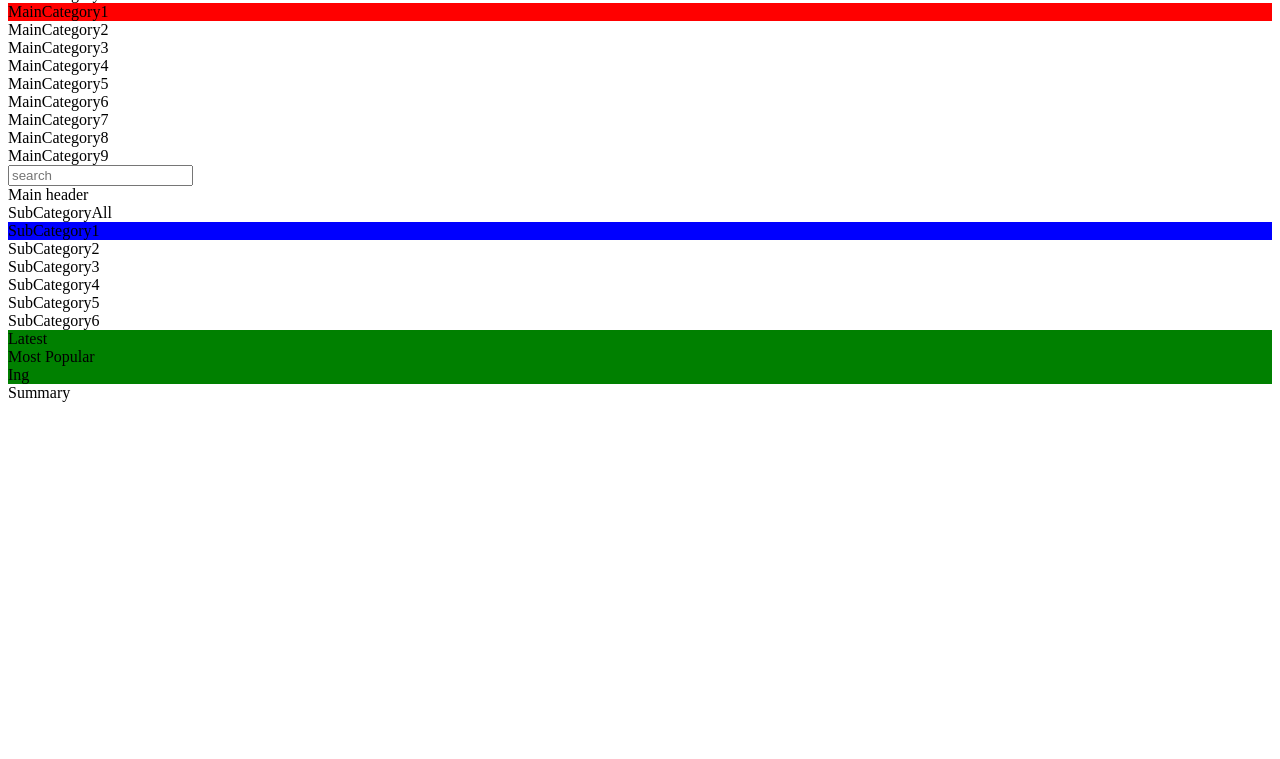
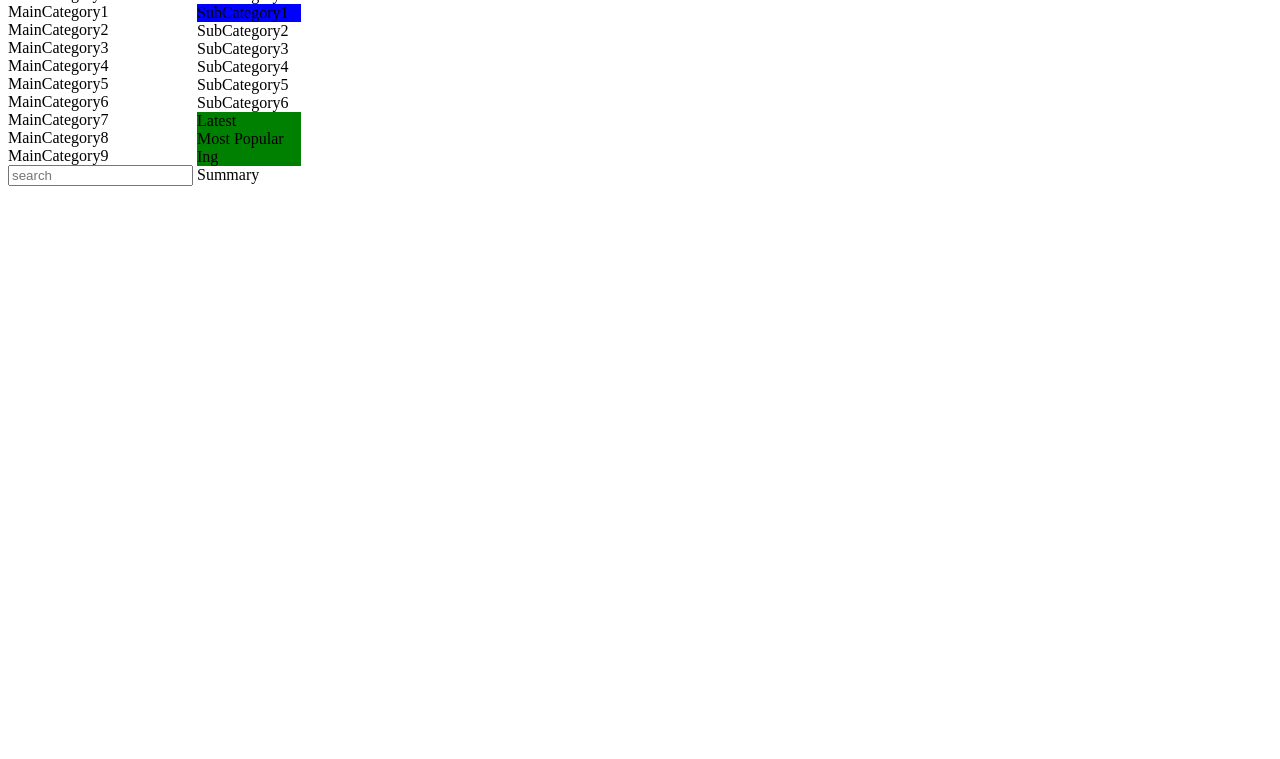
Before and after one commit to jungcome7/MoonCrystalPwr, a website built with webpack: page client/public/index.html in a window 1280 px wide. Shown: the part 41-800 px from the top of the page. Built offline with nearby package versions, Linux system fonts and the light colour scheme.

Commit message:
create MainPage

```diff
--- /dev/null
+++ b/client/src/component/Content/Content.js
@@ -0,0 +1,9 @@
+import template from './template';
+import './Content.scss';
+
+function Content() {
+  const contentContainer = document.querySelector('.content-container');
+  contentContainer.innerHTML = template;
+}
+
+export default Content;
--- /dev/null
+++ b/client/src/component/Content/index.js
@@ -0,0 +1 @@
+export { default as Content } from './Content';
--- a/client/src/component/Header/Header.js
+++ b/client/src/component/Header/Header.js
@@ -2,9 +2,8 @@ import template from './template';
 import './Header.scss';
 
 function Header() {
-  const header = document.createElement('div');
-  header.innerHTML = template;
-  document.body.appendChild(header);
+  const headerContainer = document.querySelector('.header-container');
+  headerContainer.innerHTML = template;
 }
 
 export default Header;
--- a/client/src/component/Main/Main.js
+++ /dev/null
@@ -1,10 +0,0 @@
-import template from './template';
-import './Main.scss';
-
-function Main() {
-  const main = document.createElement('div');
-  main.innerHTML = template;
-  document.body.appendChild(main);
-}
-
-export default Main;
--- a/client/src/component/Main/index.js
+++ /dev/null
@@ -1 +0,0 @@
-export { default as Main } from './Main';
--- a/client/src/component/SideBar/SideBar.js
+++ b/client/src/component/SideBar/SideBar.js
@@ -2,7 +2,8 @@ import template from './template';
 import './SideBar.scss';
 
 function SideBar() {
-  document.body.innerHTML = template;
+    const sidebarContainer = document.querySelector('.sidebar-container');
+    sidebarContainer.innerHTML = template;
 }
 
 export default SideBar;
--- a/client/src/component/SideBar/SideBar.scss
+++ b/client/src/component/SideBar/SideBar.scss
@@ -1,3 +1,3 @@
-.main-category-1 {
-    background-color: red;
+.sidebar {
+    width:30%;
 }
--- a/client/src/index.js
+++ b/client/src/index.js
@@ -1,28 +1,8 @@
-// const { SideBar } = require('./component/SideBar');
-import { SideBar } from './component/SideBar';
-import { Header } from './component/Header';
-import { Main } from './component/Main';
+import { MainPage } from './page/MainPage';
 
 const app = document.querySelector('#App');
 
-new SideBar();
-new Header();
-new Main();
-
-
-
-
-
-
-
-
-
-
-
-
-
-
-
+new MainPage(app);
 
 // app.innerHTML = template;
 // app.style.height = '100px';
--- /dev/null
+++ b/client/src/page/MainPage/MainPage.js
@@ -0,0 +1,14 @@
+import template from '../../page/MainPage/template';
+import './MainPage.scss';
+import { SideBar } from './../../component/SideBar';
+import { Header } from './../../component/Header';
+import { Content } from './../../component/Content';
+
+function MainPage(app) {
+  app.innerHTML = template;
+  new SideBar();
+  new Header();
+  new Content();
+}
+
+export default MainPage;
--- /dev/null
+++ b/client/src/page/MainPage/MainPage.scss
@@ -0,0 +1,7 @@
+.sidebar-container {
+  display: inline-block;
+}
+
+.main-content-container {
+    display: inline-block;
+}
--- /dev/null
+++ b/client/src/page/MainPage/index.js
@@ -0,0 +1 @@
+export { default as MainPage } from './MainPage';
--- /dev/null
+++ b/client/src/page/MainPage/template.js
@@ -0,0 +1,11 @@
+const template = `
+<div class="main-container">
+  <div class="sidebar-container"></div>
+  <div class="main-content-container">
+    <div class="header-container"></div>
+    <div class="content-container"></div>
+  </div>
+</div>
+`;
+
+export default template;
```
Also changed, not shown: client/src/component/Content/Content.scss (renamed from client/src/component/Main/Main.scss), client/src/component/Content/template.js (renamed from client/src/component/Main/template.js).
